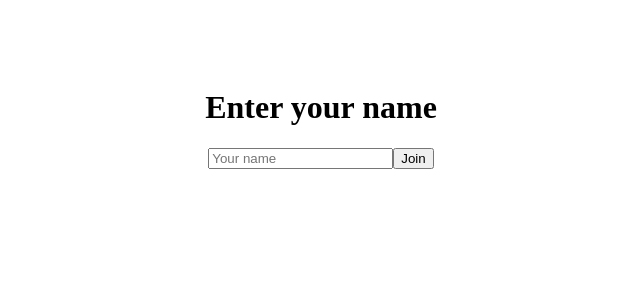
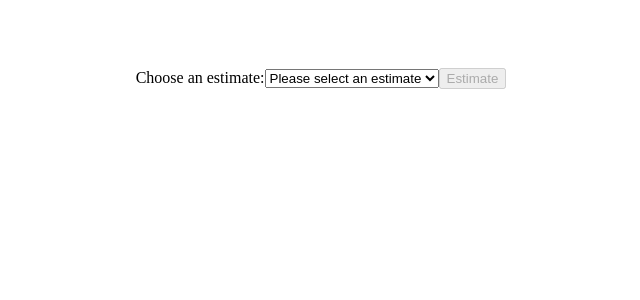
Before and after one commit to bhanuunrivalled/estimationappvue, a Vue app: page /player/1 in a window 1280 px wide. Both pictures are taken after a click on the button "Join". Shown: the top 300 px of the page, without its empty margins (319-959 px from the left). Built offline with nearby package versions, Linux system fonts and the light colour scheme; no server answers.

Commit message:
user estimate  from another browser working

```diff
--- a/src/components/Player.vue
+++ b/src/components/Player.vue
@@ -1,9 +1,22 @@
 <template>
   <div>
-    <h1>Enter your name</h1>
-    <input v-model="playerName" type="text" placeholder="Your name" />
-    <button @click="joinGame">Join</button>
-    <!-- Add card components or other UI elements here -->
+    <div v-if="!isJoined">
+      <h1>Enter your name</h1>
+      <input v-model="playerName" type="text" placeholder="Your name" />
+      <button @click="joinGame">Join</button>
+    </div>
+    <div v-if="isJoined">
+      <label for="estimate">Choose an estimate:</label>
+      <select id="estimate" v-model="selectedEstimate">
+        <option disabled value="">Please select an estimate</option>
+        <option>S</option>
+        <option>M</option>
+        <option>L</option>
+        <option>XL</option>
+        <option>?</option>
+      </select>
+      <button @click="submitEstimate" :disabled="!selectedEstimate">Estimate</button>
+    </div>
   </div>
 </template>
 
--- a/src/components/player.js
+++ b/src/components/player.js
@@ -5,13 +5,16 @@ import { v4 as uuidv4 } from 'uuid';
 export default {
     data() {
         return {
+            isJoined: false,
             socket: null,
             playerName: '',
+            selectedEstimate: '',
             roomName: this.$route.params.roomName, // Access the room name from the URL
         };
     },
     methods: {
         joinGame() {
+            if (!this.isJoined) {
                 // Code to join the room using this.roomName and this.playerName
                 console.log('Joining room:', this.roomName);
                 this.socket = io(`http://localhost:5000`, {
@@ -21,9 +24,19 @@ export default {
                 });
 
                 this.socket.emit('join_room', {
-                'user': this.playerName,
-                'room': this.roomName
+                    user: this.playerName,
+                    room: this.roomName
                 });
+                this.isJoined = true;
+            }
+            else {
+                console.log('Already joined!');
+            }
+        },
+        submitEstimate() {
+            // Handle submitting the estimate
+            console.log('Estimated:', this.selectedEstimate);
+            this.socket.emit('user_estimation', { userid: this.socket.id, estimation: this.selectedEstimate })
+        },
     }
 }
-}
```
Lines whose indentation alone changed are shown as unchanged.
